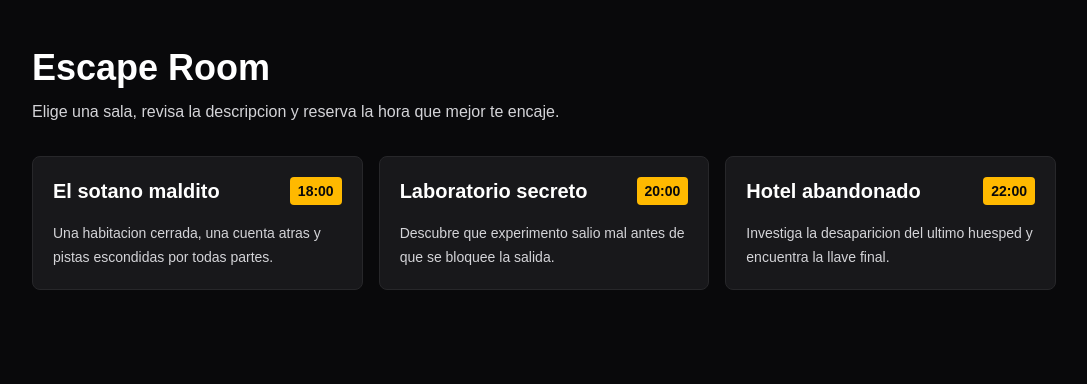
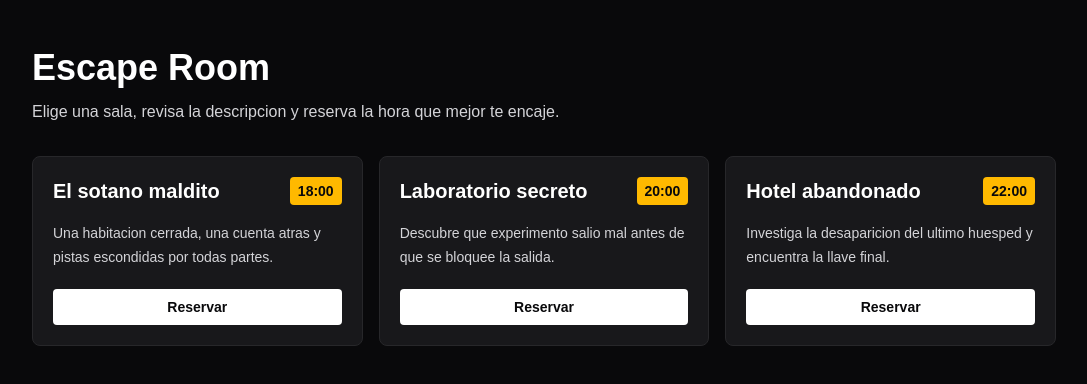
Before and after one commit to kali10-cell/susana2, a Next.js app: page / in a window 1280 px wide. Shown: the top 384 px of the page, without its empty margins (96-1183 px from the left). Built offline with nearby package versions, Linux system fonts and the light colour scheme.

Commit message:
Add Stripe checkout

```diff
--- /dev/null
+++ b/app/api/checkout/route.js
@@ -0,0 +1,39 @@
+export async function POST(request) {
+  if (!process.env.STRIPE_SECRET_KEY || !process.env.STRIPE_PRICE_ID) {
+    return Response.json(
+      { error: "Faltan variables de entorno de Stripe." },
+      { status: 500 }
+    );
+  }
+
+  const { nombre } = await request.json();
+  const origin = request.headers.get("origin") || "http://localhost:3000";
+  const params = new URLSearchParams({
+    mode: "payment",
+    "line_items[0][price]": process.env.STRIPE_PRICE_ID,
+    "line_items[0][quantity]": "1",
+    success_url: `${origin}/?pago=ok`,
+    cancel_url: `${origin}/?pago=cancelado`,
+    "metadata[sala]": nombre || "Escape Room",
+  });
+
+  const response = await fetch("https://api.stripe.com/v1/checkout/sessions", {
+    method: "POST",
+    headers: {
+      Authorization: `Bearer ${process.env.STRIPE_SECRET_KEY}`,
+      "Content-Type": "application/x-www-form-urlencoded",
+    },
+    body: params,
+  });
+
+  const session = await response.json();
+
+  if (!response.ok) {
+    return Response.json(
+      { error: session.error?.message || "No se pudo crear el checkout." },
+      { status: response.status }
+    );
+  }
+
+  return Response.json({ url: session.url });
+}
--- a/components/RoomCard.jsx
+++ b/components/RoomCard.jsx
@@ -1,5 +1,35 @@
+
+"use client";
+
+import { useState } from "react";
 
 export default function RoomCard({ sala }) {
+  const [loading, setLoading] = useState(false);
+  const [error, setError] = useState("");
+
+  async function handleCheckout() {
+    setLoading(true);
+    setError("");
+
+    try {
+      const response = await fetch("/api/checkout", {
+        method: "POST",
+        headers: { "Content-Type": "application/json" },
+        body: JSON.stringify({ nombre: sala.nombre }),
+      });
+      const data = await response.json();
+
+      if (!response.ok || !data.url) {
+        throw new Error(data.error || "No se pudo abrir Stripe.");
+      }
+
+      window.location.href = data.url;
+    } catch (checkoutError) {
+      setError(checkoutError.message);
+      setLoading(false);
+    }
+  }
+
   return (
     <article className="rounded-lg border border-zinc-800 bg-zinc-900 p-5">
       <div className="flex items-start justify-between gap-4">
@@ -11,6 +41,15 @@ export default function RoomCard({ sala }) {
       <p className="mt-4 text-sm leading-6 text-zinc-300">
         {sala.descripcion}
       </p>
+      <button
+        type="button"
+        onClick={handleCheckout}
+        disabled={loading}
+        className="mt-5 w-full rounded bg-white px-4 py-2 text-sm font-bold text-zinc-950 transition hover:bg-amber-300 disabled:cursor-not-allowed disabled:opacity-60"
+      >
+        {loading ? "Abriendo Stripe..." : "Reservar"}
+      </button>
+      {error ? <p className="mt-3 text-sm text-red-300">{error}</p> : null}
     </article>
   );
 }
```
